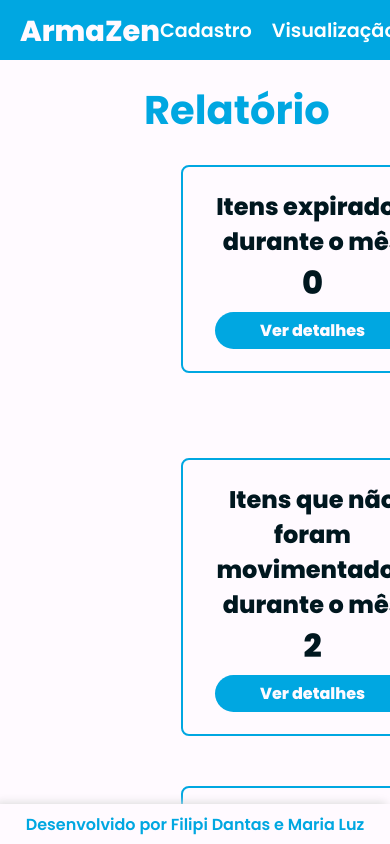
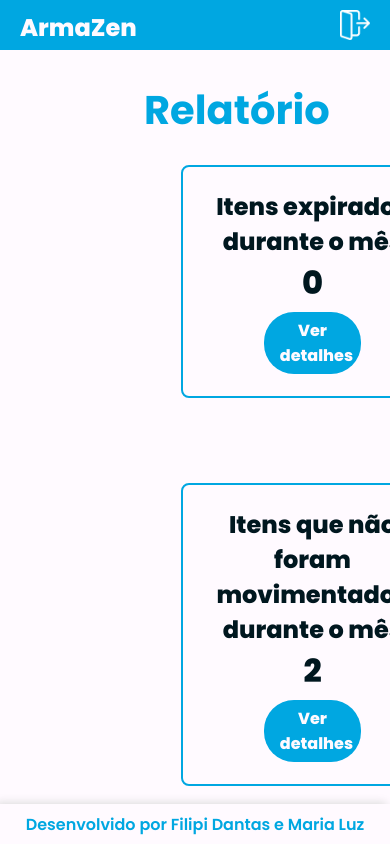
Before and after one commit to Filipi0/armaZen, a Next.js app: page /relatorio in a window 390 px wide. Built offline with nearby package versions, Linux system fonts and the light colour scheme.

Commit message:
refatora componentes e estilos, movendo CSS para diretório de componentes e adicionando funcionalidade de logout

```diff
--- a/src/pages/components/card.jsx
+++ b/src/pages/components/card.jsx
@@ -1,5 +1,5 @@
 import React, { useState } from 'react';
-import styles from '../../styles/card.module.css';
+import styles from '../../styles/components/card.module.css';
 
 const Card = ({ titleCollapsed, count, items }) => {
   const [isExpanded, setIsExpanded] = useState(false);
--- a/src/pages/components/footer.jsx
+++ b/src/pages/components/footer.jsx
@@ -1,5 +1,5 @@
 import Link from 'next/link';
-import styles from '../../styles/footer.module.css';
+import styles from '../../styles/components/footer.module.css';
 
 export default function Footer() {
   return (
--- a/src/pages/components/header.jsx
+++ b/src/pages/components/header.jsx
@@ -1,12 +1,26 @@
+import { useRouter } from 'next/router';
 import Link from 'next/link';
-import styles from '../../styles/header.module.css';
+import Image from 'next/image';
+import styles from '../../styles/components/header.module.css';
 
 export default function Header() {
+  const router = useRouter(); // Hook para navegação
+
+  // Função para redirecionar ao clicar no logout
+  const handleLogout = () => {
+    router.push('/login'); // Redireciona para a página de login
+  };
+
   return (
     <header className={styles.header}>
+      <div className={styles['header-container']}>
+
+        {/* LOGO */}
         <h1 className={styles.logo}>
           <Link href='/'>ArmaZen</Link>
         </h1>
+
+        {/* NAVEGAÇÃO - Apenas para telas maiores */}
         <nav>
           <ul className={styles.navList}>
             <li className={styles.navItem}>
@@ -19,10 +33,17 @@ export default function Header() {
               <Link href="/movimentar-estoque">Movimentação</Link>
             </li>
             <li className={styles.navItem}>
-                    <Link href="/relatorio">Relatório</Link>
+              <Link href="/login">Log off</Link>
             </li>
           </ul>
         </nav>
+
+        {/* ÍCONE DE LOGOUT - Apenas para telas menores */}
+        <div className={styles['logout-icon']} onClick={handleLogout}>
+          <Image src="/logout.png" alt="Log off" width={30} height={30} />
+        </div>
+
+      </div>
     </header>
   );
 }
--- a/src/styles/card.module.css
+++ b/src/styles/components/card.module.css
@@ -31,7 +31,7 @@
 .button {
     background-color: #00a7e1;
     color: #fffaff;
-    width: 100%;
+    width: 50%;
     border-radius: 30px;
     border: none;
     padding: 6px 16px;
--- /dev/null
+++ b/src/styles/components/header.module.css
@@ -0,0 +1,88 @@
+.header {
+  background-color: #00a7e1;
+  color: #fffaff;
+  width: 100%;
+  height: 50px;
+  padding: 10px 20px;
+  box-sizing: border-box;
+  display: flex;
+  justify-content: center; /* Garante que o container fique no centro */
+  align-items: center;
+  position: fixed;
+  top: 0;
+  left: 0;
+}
+
+/* Container interno centralizado */
+.header-container {
+  width: 100%;
+  max-width: 1500px;
+  display: flex;
+  justify-content: space-between;
+  align-items: center;
+}
+
+/* Ajuste na logo */
+.logo {
+  flex-grow: 0.8; /* Faz a logo ocupar o espaço disponível à esquerda */
+}
+
+.logo a {
+  color: #fffaff;
+  font-family: 'Poppins-Bold';
+  font-size: 1.5rem;
+  text-decoration: none;
+}
+
+/* Navegação */
+.navList {
+  list-style: none;
+  display: flex;
+  gap: 20px;
+  margin: 0;
+  padding: 0;
+}
+
+
+/* Estilos para cada item da navegação */
+.navItem {
+  font-size: 1.2rem;
+}
+
+/* Estilos para os links */
+.navItem a {
+  color: #ffffff;
+  font-family: 'Poppins-regular';
+  text-decoration: none;
+}
+
+/* Estilos para os links quando o mouse passa sobre eles */
+.navItem a:hover {
+  color:#003459;
+}
+
+.logout-icon {
+  display: none; /* Esconde por padrão */
+}
+
+/* NAVEGAÇÃO RESPONSIVA */
+@media (max-width: 768px) {
+  .navList {
+    display: none; /* Esconde a navegação em telas pequenas */
+  }
+
+  /* Ajustando a logo e o ícone de logout para ficarem alinhados */
+  .header-container {
+    justify-content: space-between;
+  }
+  .logout-icon {
+    display: flex; /* Mostra apenas em telas menores */
+    align-items: center;
+    cursor: pointer;
+  }
+
+  .logout-icon img {
+    width: 30px;
+    height: 30px;
+  }
+}
--- a/src/styles/header.module.css
+++ /dev/null
@@ -1,68 +0,0 @@
-/*
-:root{
-    --cor1: #fffaff;
-    --cor2: #dfe3eb;
-    --cor3: #00a7e1;
-    --cor4: #003459;
-    --cor5: #00a7e1;
-}
-*/
-
-/* Header */
-@font-face {
-  font-family: 'Poppins-regular';
-  src: url('/fonts/Poppins-1/Poppins-SemiBold.ttf') format('truetype');
-  font-style: normal;
-}
-
-.header {
-  background-color: #00a7e1;
-  color: #fffaff;
-  width: 100%;
-  height: 60px;
-  padding: 10px 20px;
-  box-sizing: border-box;
-  display: flex;
-  justify-content: space-between;
-  align-items: center;
-  position: fixed;
-  top: 0;
-  left: 0;
-  z-index: 1000;
-}
-
-
-/* Título no Header */
-.logo a{
-  color: #fffaff;
-  font-family: 'Poppins-Bold';
-  font-size: 1.8rem;
-  margin: 0;
-  text-decoration: none;
-}
-
-/* Navegação */
-.navList {
-  list-style: none;
-  display: flex;
-  gap: 20px;
-  margin: 0;
-  padding: 0;
-}
-
-/* Estilos para cada item da navegação */
-.navItem {
-  font-size: 1.2rem;
-}
-
-/* Estilos para os links */
-.navItem a {
-  color: #ffffff;
-  font-family: 'Poppins-regular';
-  text-decoration: none;
-}
-
-/* Estilos para os links quando o mouse passa sobre eles */
-.navItem a:hover {
-  color:#003459;
-}
--- a/src/styles/index.module.css
+++ b/src/styles/index.module.css
@@ -22,7 +22,7 @@
   }
 
   .menuOpen {
-    width: 300px; /* Largura expandida */
+    width: 350px; /* Largura expandida */
   }
 
 
@@ -37,7 +37,7 @@
     display: flex;
     align-items: center;
     gap: 10px;
-    color: #000000;
+    color: #003459;
     text-decoration: none;
     font-size: 1rem;
     padding: 10px;
```
Also changed, not shown: public/icons/menu.png (added), public/logout.png (added), src/styles/components/footer.module.css (renamed from src/styles/footer.module.css). Lines whose indentation alone changed are shown as unchanged.
